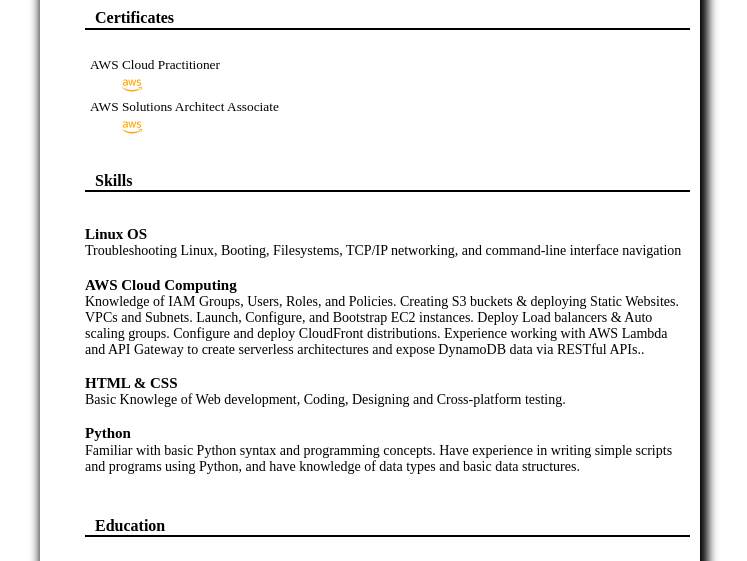
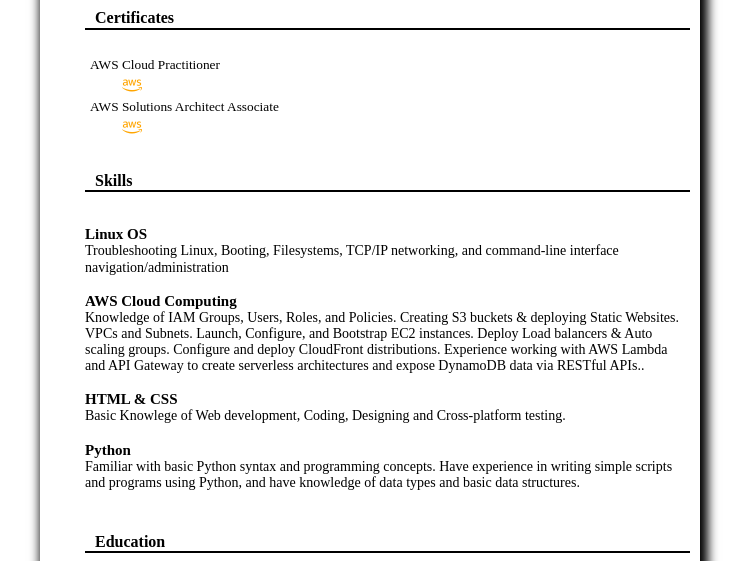
Before and after one commit to abdelmoneimnour24/serverless-cloud-resume-challenge-nour, a plain HTML site: page serverless-resume-challenge/index.html in a window 1280 px wide. Shown: the part 181-742 px from the top of the page, without its empty margins (270-1017 px from the left). Drawn offline with nearby package versions, Linux system fonts and the light colour scheme; no server answers.

Commit message:
Update index.html

```diff
--- a/serverless-resume-challenge/index.html
+++ b/serverless-resume-challenge/index.html
@@ -49,7 +49,7 @@
 
 
                             <h7 id="EducationTitles">Linux OS</h7>
-                                <p id="Educationp">Troubleshooting Linux, Booting, Filesystems, TCP/IP networking, and command-line interface navigation</p>
+                                <p id="Educationp">Troubleshooting Linux, Booting, Filesystems, TCP/IP networking, and command-line interface navigation/administration</p>
 
 
                             <h7 id="EducationTitles">AWS Cloud Computing</h7>
```
